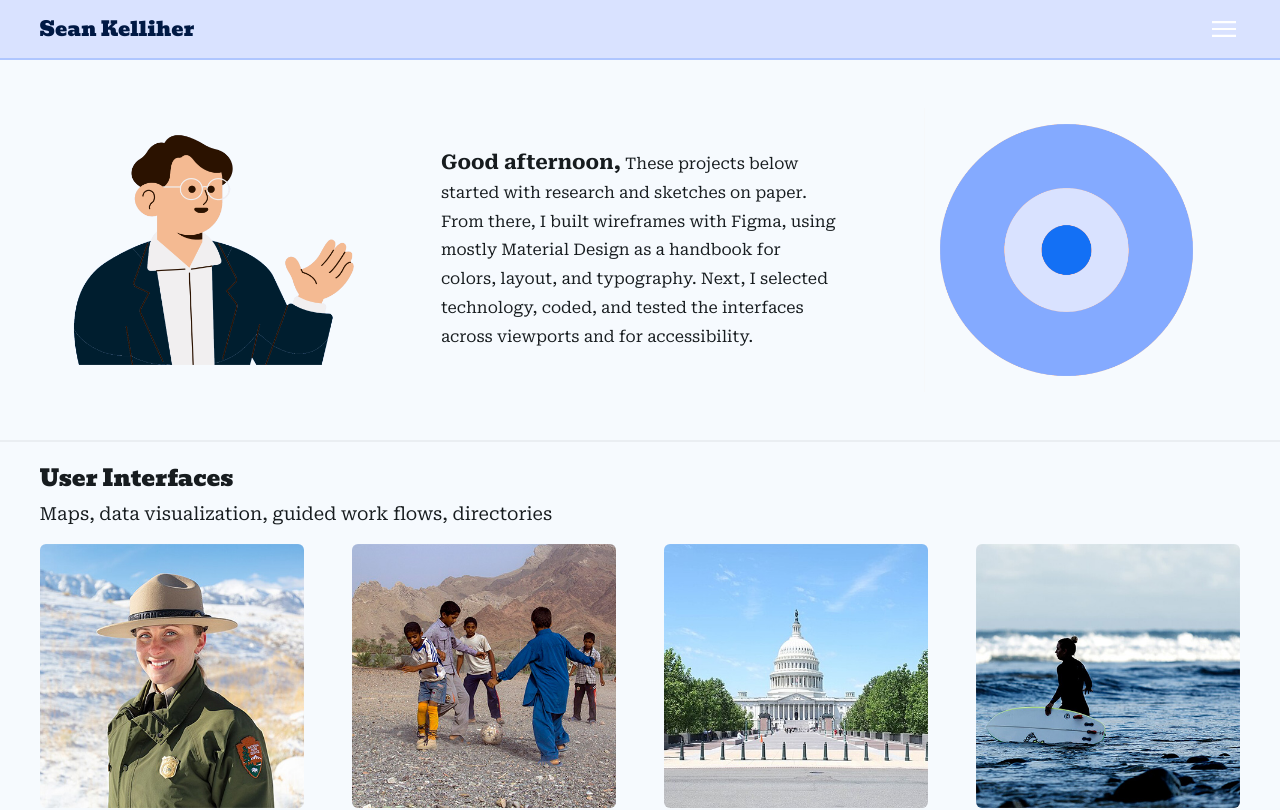
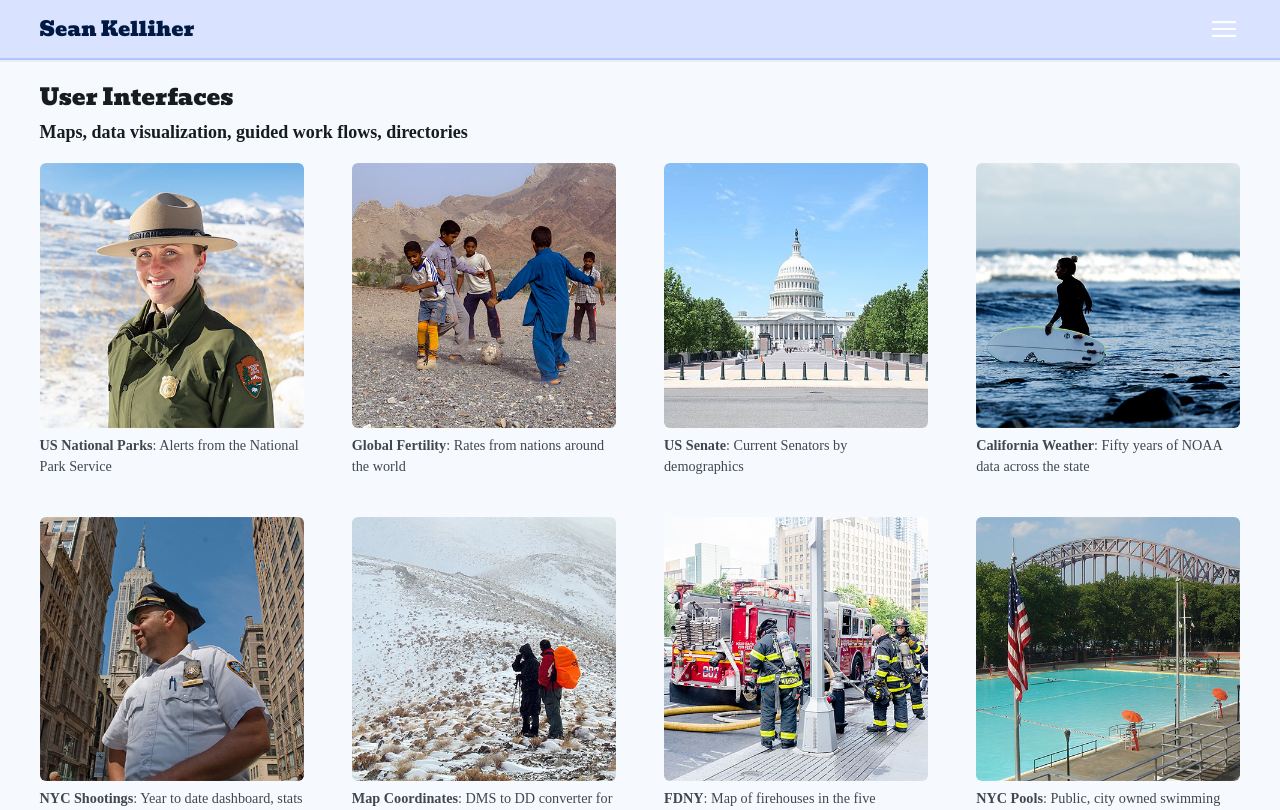
Before and after one commit to seankelliher/highlights, a Vue app: page / in a window 1280 px wide. Shown: the top 810 px of the page. Built offline with nearby package versions, Linux system fonts and the light colour scheme.

Commit message:
Remove intro part. Modify fonts.

```diff
--- a/src/components/HomePage.vue
+++ b/src/components/HomePage.vue
@@ -21,30 +21,10 @@ onMounted(() => {
 </script>
 
 <template>
-    <div class="intro">
-        <figure class="intro-image">
-            <img
-                src="/images/avatars/avatar-persona.png"
-                alt="illustration, man with scarf"
-            >
-            <figcaption hidden>avatar of friendly site owner</figcaption>
-        </figure>
-        <div class="intro-text">
-            <p class="roboto-serif-four"><span class="greeting-msg roboto-serif-seven">{{ greeting }}</span> These projects below started with research and sketches on paper. From there, I built wireframes with Figma, using mostly Material Design as a handbook for colors, layout, and typography. Next, I selected technology, coded, and tested the interfaces across viewports and for accessibility.</p>
-        </div>
-        <figure class="intro-image">
-            <img
-                src="/images/avatars/avatar-target.png"
-                alt="cute colorful colored circles"
-            >
-            <figcaption hidden>avatar, playful on target</figcaption>
-        </figure>
-    </div>
-
     <main>
         <div class="heading">
             <h2 class="bevan-regular">User Interfaces</h2>
-            <h3 class="roboto-serif-four">Maps, data visualization, guided work flows, directories</h3>
+            <h3 class="noto-sans-four">Maps, data visualization, guided work flows, directories</h3>
         </div>
         <div class="projects">
             <div class="project-card" v-for="content in contents" :key="content.id">
@@ -55,7 +35,7 @@ onMounted(() => {
                             :alt="`${content.alt}`"
                             class="rounded"
                         >
-                        <figcaption class="project-caption roboto-serif-four">
+                        <figcaption class="project-caption noto-sans-four">
                             <strong>{{ content.thumbHead }}</strong>: {{ content.thumbSub }}
                         </figcaption>
                     </figure>
```
